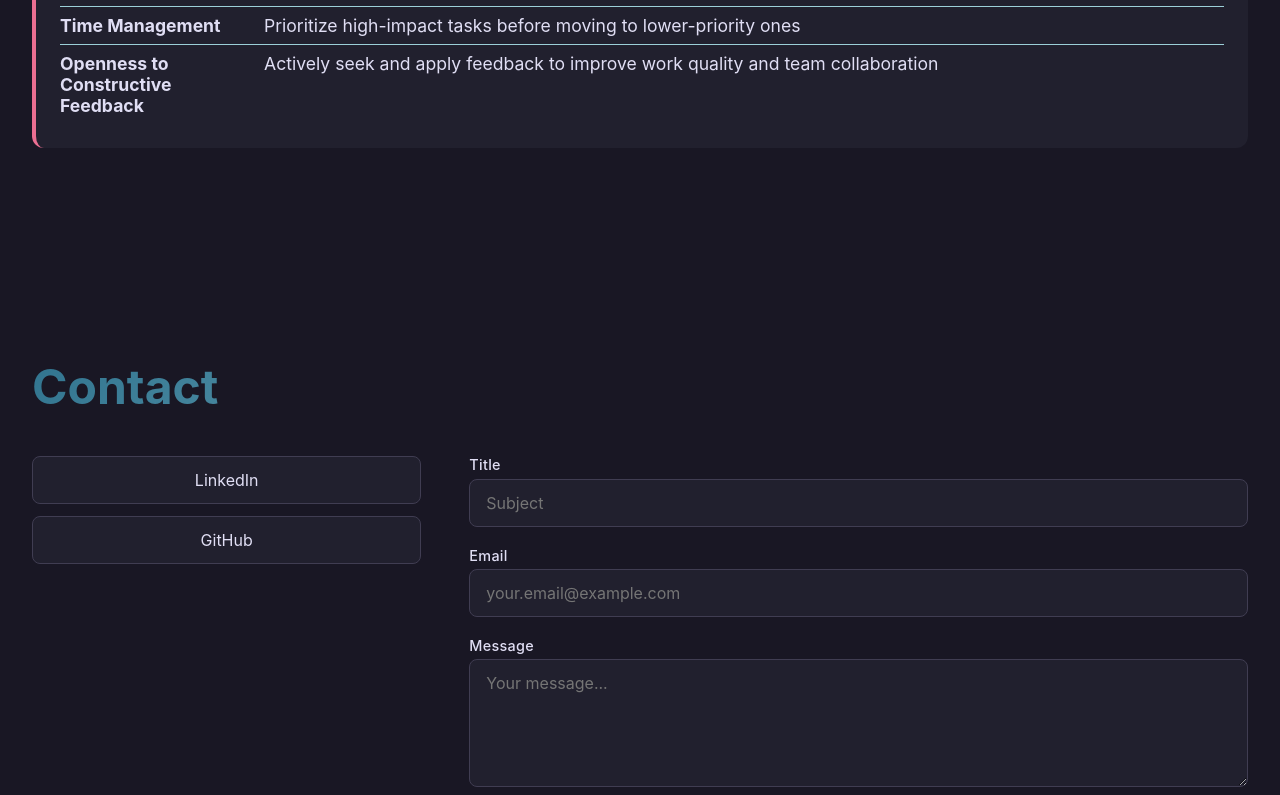
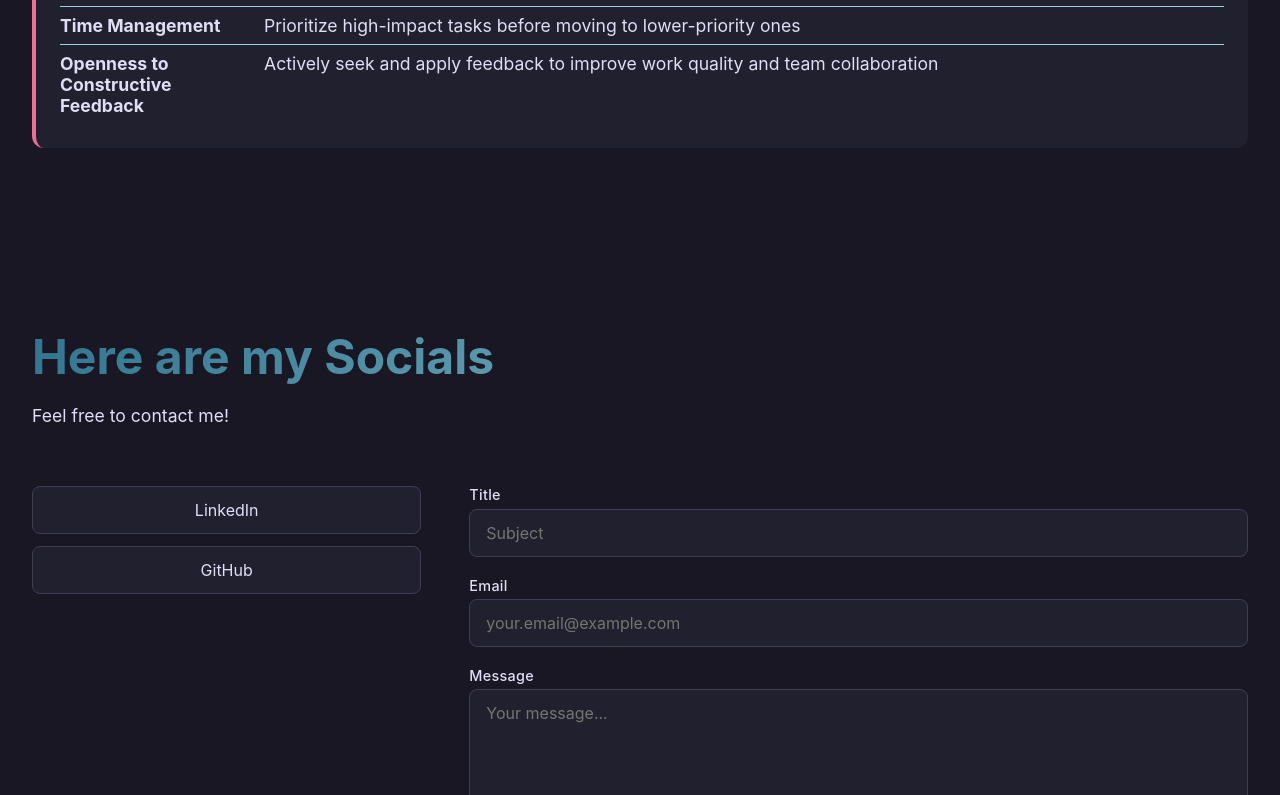
Before and after one commit to PJ-Caleon/portfolio, a React (Create React App) app: page / in a window 1280 px wide. Shown: the part 11205-12000 px from the top of the page. Built offline with nearby package versions, Linux system fonts and the light colour scheme; no server answers.

Commit message:
Fix Email API

```diff
--- a/src/components/TextField.js
+++ b/src/components/TextField.js
@@ -15,6 +15,12 @@ function TextField() {
     const templateID = process.env.REACT_APP_EMAILJS_TEMPLATE_ID;
     const publicKey = process.env.REACT_APP_EMAILJS_PUBLIC_KEY;
 
+    console.log('Service ID:', serviceID);
+    console.log('Template ID:', templateID);
+    console.log('Public Key:', publicKey);
+
+    emailjs.init(publicKey);
+
     const handleChange = (e) => {
         setFormData({
             ...formData,
@@ -26,8 +32,6 @@ function TextField() {
         e.preventDefault();
         setIsSending(true);
         setStatus('');
-
-        emailjs.init(publicKey);
 
         emailjs.send(serviceID, templateID, formData, publicKey)
             .then((response) => {
--- a/src/pages/Contact.js
+++ b/src/pages/Contact.js
@@ -3,7 +3,9 @@ import TextField from '../components/TextField';
 function Contact() {
     return (
         <div className="page" id="contact">
-            <h2>Contact</h2>
+            <h2>Here are my Socials</h2>
+
+            <p>Feel free to contact me!</p>
 
             <div className="contact-grid">
                 <div className="contact-left">
```
